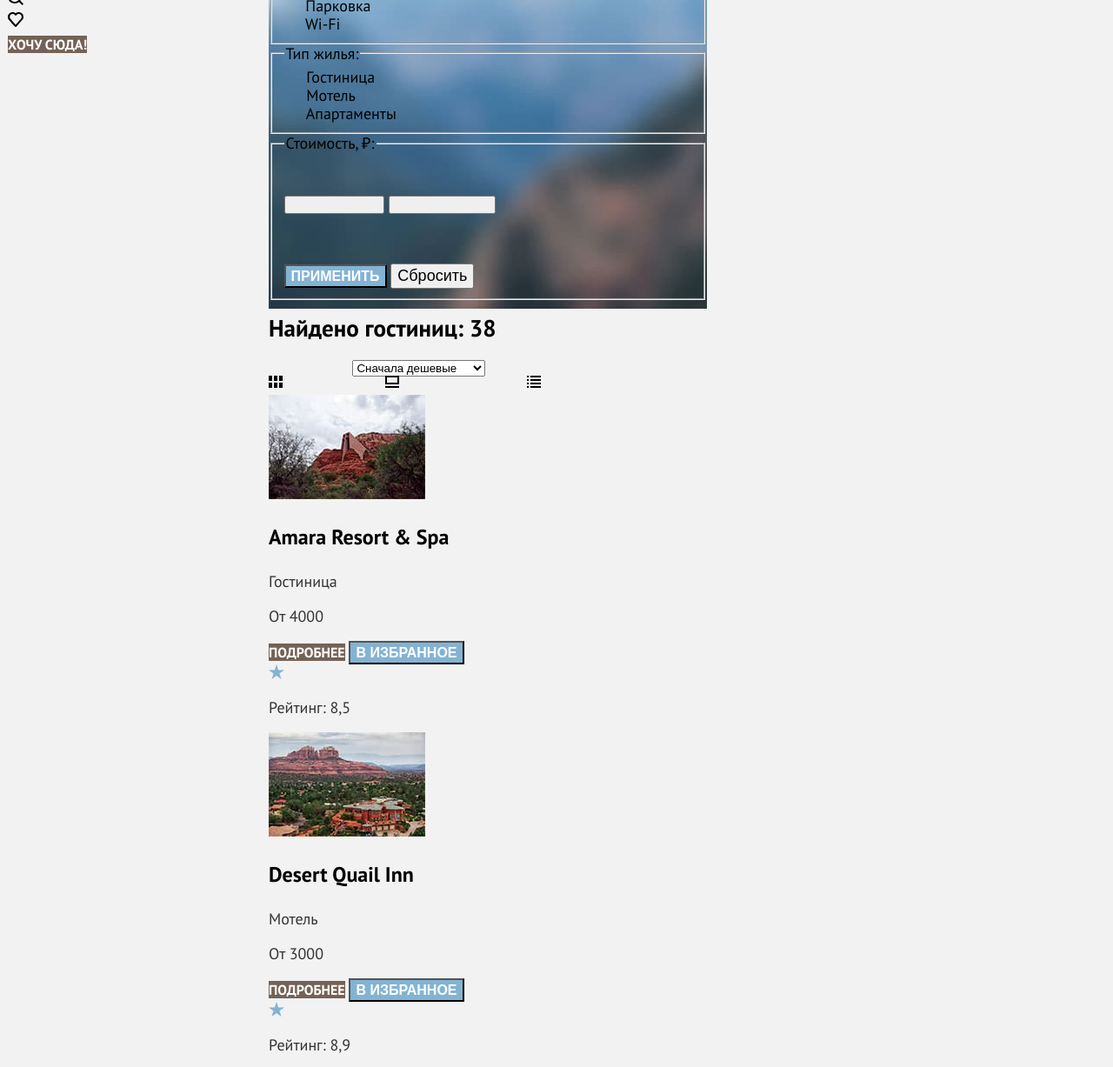
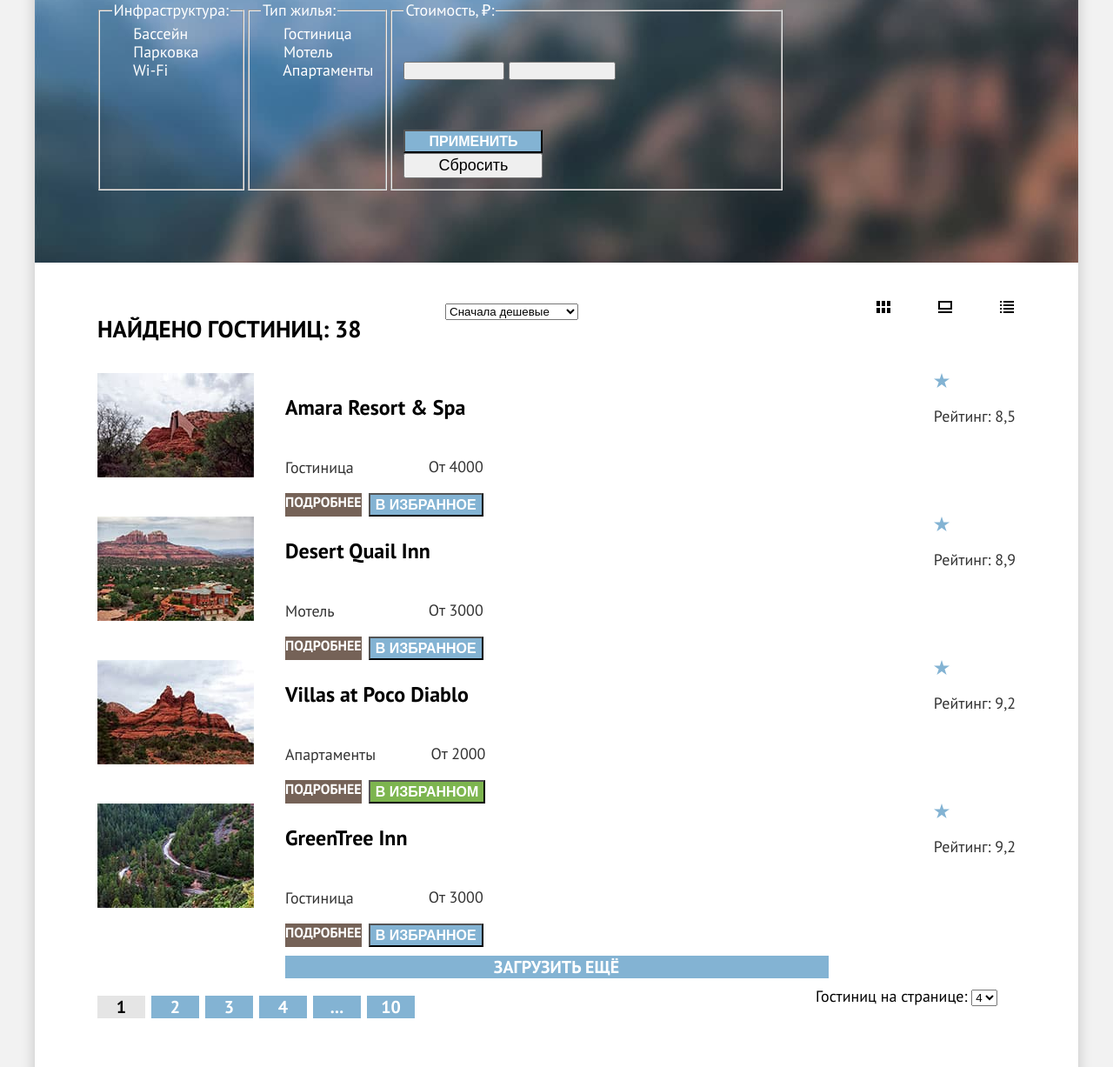
Before and after one commit to AlterRusse/1802943-sedona-32, a plain HTML site: page catalog.html in a window 1280 px wide. Shown: the part 164-1391 px from the top of the page at 87% size. Drawn offline with Linux system fonts and the light colour scheme; files whose address does not match are found by name.

Commit message:
Сетки страницы каталога

```diff
--- a/catalog.html
+++ b/catalog.html
@@ -2,12 +2,13 @@
 <html lang="ru">
   <head>
     <meta charset="utf-8">
-    <title>HTML Academy: Седона</title>
+    <title>HTML Academy: Седона-каталог</title>
     <link rel="stylesheet" href="css/style.css">
   </head>
   <body>
+    <div class="div-container">
       <header class="page-header">
-      <nav class="main-navigation">
+        <nav class="navigation">
           <ul class="navigation-list clear-list">
             <li class="navigation-item">
               <a href="index.html" class="navigation-link">Главная</a>
@@ -19,8 +20,8 @@
               <a class="navigation-link">Гостиницы</a>
             </li>
           </ul>
-        <a href="index.html">
-          <img src="img/sedona.svg" alt="Логотип Sedona">
+          <a href="index.html" class="sedona-logo">
+            <img src="img/sedona.svg" alt="Логотип Sedona" width="138" height="70">
           </a>
           <ul class="navigation-list navigation-user clear-list">
             <li class="navigation-item">
@@ -45,6 +46,7 @@
       </header>
 
       <main class="main-inner">
+        <div class="filters-container">
           <header class="inner-header">
             <h1 class="inner-header-title">Гостиницы Седоны</h1>
             <ul class="breadcrumbs clear-list">
@@ -56,12 +58,12 @@
                 </a>
               </li>
               <li class="breadcrumbs-item">
-            <a class="breadcrumbs-link">Гостиницы</a>
+                <a class="breadcrumbs-link" href="#">Гостиницы</a>
               </li>
             </ul>
           </header>
           <section class="catalog-filters">
-        <form action="https://echo.htmlacademy.ru" method="get">
+            <form action="https://echo.htmlacademy.ru" method="get" class="filter-form">
               <fieldset class="catalog-filter-group">
                 <legend class="catalog-filter-title">Инфраструктура:</legend>
                 <ul class="catalog-filter-list clear-list">
@@ -116,6 +118,7 @@
                 </ul>
               </fieldset>
 
+              <div class="div-price-filter">
                 <fieldset class="catalog-filter-group">
                   <legend class="catalog-filter-title">Стоимость, ₽:</legend>
                   <div>
@@ -140,7 +143,7 @@
                       <span class="visually-hidden">Полоса</span>
                     </div>
                   </p>
-
+                  <div class="div-price-buttons">
                     <button class="btn btn-catalog-filter" type="submit">
                       <span class="span-filter">Применить</span>
                     </button>
@@ -148,11 +151,16 @@
                     <button class="btn-catalog-reset" type="reset">
                       <span class="spanfilter-reset">Сбросить</span>
                     </button>
+                  </div>
                 </fieldset>
+              </div>
             </form>
-
-        <form action="https://echo.htmlacademy.ru" method="get">
+          </section>
+        </div>
+        <section class="gallery-block">
+          <div class="div-hotels-filter">
             <h2 class="sortint-title-h2">Найдено гостиниц: 38</h2>
+            <form action="https://echo.htmlacademy.ru" method="get" class="hotels-filter">
               <label class="visually-hidden" for="sorting">Сортировка</label>
               <select class="select-control" id="sorting" name="sorting">
                 <option value="popular">Сначала дешевые</option>
@@ -162,103 +170,142 @@
               <button class="visually-hidden" type="button"></button>
             </form>
 
-        <a href="#" class="btn-mini list-img">
+            <div class="modetype-container">
+              <a href="#" class="btn-mini listmode-img">
                 <span class="visually-hidden">Показать список</span>
               </a>
-        <a href="#" class="btn-mini slide-img">
+              <a href="#" class="btn-mini slidemode-img">
                 <span class="visually-hidden">Показать слайд-шоу</span>
               </a>
-        <a href="#" class="btn-mini card-img">
+              <a href="#" class="btn-mini cardmode-img">
                 <span class="visually-hidden">Показать карточки</span>
               </a>
+            </div>
+          </div>
 
           <ul class="hotel-list clear-list">
             <li class="hotel-card">
-            <a href="#">
-              <img src="img/hotel-amara.jpg" alt="Amara">
+              <a href="#" class="hotel-photo">
+                <img src="img/hotel-amara.jpg" alt="Amara" width="180px" height="120px">
               </a>
+              <div class="hotel-info-box">
                 <a href="#">
                   <h3 class="catalog-title-h3">Amara Resort & Spa</h3>
                 </a>
+                <div class="hotel-price-info">
                   <p class="hotel-type">Гостиница</p>
                   <p class="hotel-price">От 4000</p>
+                </div>
+                <div class="catalog-btn-box">
                   <a class="btn catalog-info-btn" href="#">Подробнее</a>
                   <button class="btn btn-select" type="button">В избранное</button>
+                </div>
+              </div>
+              <div class="rating-container">
                 <div class="rating-stars" data-stars="4">
                     <span class="visually-hidden">4 звезды</span>
                 </div>
                 <p class="social-rating-text">Рейтинг: 8,5</p>
+              </div>
             </li>
+
             <li class="hotel-card">
-            <a href="#">
-              <img src="img/hotel-desert.jpg" alt="Desert">
+              <a href="#" class="hotel-photo">
+                <img src="img/hotel-desert.jpg" alt="Desert" width="180px" height="120px">
               </a>
+              <div class="hotel-info-box">
                 <a href="#">
                   <h3 class="catalog-title-h3">Desert Quail Inn</h3>
                 </a>
+                <div class="hotel-price-info">
                   <p class="hotel-type">Мотель</p>
                   <p class="hotel-price">От 3000</p>
+                </div>
+                <div class="catalog-btn-box">
                   <a class="btn catalog-info-btn" href="#">Подробнее</a>
                   <button class="btn btn-select" type="button">В избранное</button>
+                </div>
+              </div>
+              <div class="rating-container">
                 <div class="rating-stars" data-stars="3">
                   <span class="visually-hidden">3 звезды</span>
                 </div>
                 <p class="social-rating-text">Рейтинг: 8,9</p>
+              </div>
             </li>
+
             <li class="hotel-card">
-            <a href="#">
-              <img src="img/hotel-villas.jpg" alt="Villas">
+              <a href="#" class="hotel-photo">
+                <img src="img/hotel-villas.jpg" alt="Villas" width="180px" height="120px">
               </a>
+              <div class="hotel-info-box">
                 <a href="#">
                   <h3 class="catalog-title-h3">Villas at Poco Diablo</h3>
                 </a>
+                <div class="hotel-price-info">
                   <p class="hotel-type">Апартаменты</p>
                   <p class="hotel-price">От 2000</p>
+                </div>
+                <div class="catalog-btn-box">
                   <a class="btn catalog-info-btn" href="#">Подробнее</a>
                   <button class="btn btn-select btn-chosen" type="button">В избранном</button>
+                </div>
+              </div>
+              <div class="rating-container">
                 <div class="rating-stars" data-stars="2">
                   <span class="visually-hidden">2 звезды</span>
                 </div>
                 <p class="social-rating-text">Рейтинг: 9,2</p>
+              </div>
             </li>
+
             <li class="hotel-card">
-            <a href="#">
-              <img src="img/hotel-greentree.jpg" alt="GreenTree">
+              <a href="#" class="hotel-photo">
+                <img src="img/hotel-greentree.jpg" alt="GreenTree" width="180px" height="120px">
               </a>
+              <div class="hotel-info-box">
                 <a href="#">
                   <h3 class="catalog-title-h3">GreenTree Inn</h3>
                 </a>
+                <div class="hotel-price-info">
                   <p class="hotel-type">Гостиница</p>
                   <p class="hotel-price">От 3000</p>
+                </div>
+                <div class="catalog-btn-box">
                   <a class="btn catalog-info-btn" href="#">Подробнее</a>
                   <button class="btn btn-select" type="button">В избранное</button>
+                </div>
+              </div>
+              <div class="rating-container">
                 <div class="rating-stars" data-stars="2">
                   <span class="visually-hidden">2 звезды</span>
                 </div>
                 <p class="social-rating-text">Рейтинг: 9,2</p>
+              </div>
             </li>
           </ul>
 
           <a class="btn btn-load-more" href="#">Загрузить ещё</a>
 
+          <div class="pagination-container">
             <ul class="pagination-list clear-list">
               <li class="pagination-item">
-            <a class="pagination-link btn-pagination-link btn-pagination-current">1</a>
+                <a class="btn-pagination btn-pagination-current">1</a>
               </li>
               <li class="pagination-item">
-            <a class="btn btn-pagination-link" href="#">2</a>
+                <a class="btn-pagination" href="#">2</a>
               </li>
               <li class="pagination-item">
-            <a class="btn btn-pagination-link" href="#">3</a>
+                <a class="btn-pagination" href="#">3</a>
               </li>
               <li class="pagination-item">
-            <a class="btn btn-pagination-link" href="#">4</a>
+                <a class="btn-pagination" href="#">4</a>
               </li>
               <li class="pagination-item">
-            <a class="btn btn-pagination-link" href="#">...</a>
+                <a class="btn-pagination" href="#">...</a>
               </li>
               <li class="pagination-item">
-            <a class="btn btn-pagination-link" href="#">10</a>
+                <a class="btn-pagination" href="#">10</a>
               </li>
             </ul>
 
@@ -270,6 +317,7 @@
               </select>
               <button class="visually-hidden" type="button"></button>
             </form>
+          </div>
         </section>
 
         <section class="subscription-block catalog-subscription">
@@ -314,11 +362,12 @@
         <address class="footer-tel">
           <a href="tel:+7 (812) 812-12-12" class="tel-link">+7 (812) 812-12-12</a>
         </address>
-      <p class="footer-academy">
+        <p class="academy-logo">
           <a href="https://htmlacademy.ru">
-          <img src="img/academy-logo.svg" alt="HTML Academy" width="115" height="33">
+            <img src="img/academy-logo.svg" alt="HTML Academy" width="115px" height="33px">
           </a>
         </p>
       </footer>
+    </div>
   </body>
 </html>
--- a/css/style.css
+++ b/css/style.css
@@ -66,7 +66,7 @@ a {
     width: 309px;
 }
 
-.header-logo {
+.sedona-logo {
     display: block;
     margin: 0 auto;
 }
@@ -222,13 +222,12 @@ a {
 }
 
 .btn-load-more {
+    display: block;
     background-color: #83B3D3;
     font-size: 20px;
     line-height: 26px;
-    display: flex;
-    align-items: center;
-    text-align: center;
-    text-transform: uppercase;
+    width: 625px;
+    margin: 10px auto;
 }
 
 .btn-select {
@@ -239,13 +238,22 @@ a {
     background-color: #7DB54F;
 }
 
-.btn-pagination-link {
+.btn-pagination {
+    text-align: center;
+    display: block;
+    /*временный margin-top, чтобы боксы не сливались*/
+    margin-top: 10px;
+    margin-right: 7px;
+    color: #ffffff;
     background-color: #83B3D3;
-    font-weight: 700;
     font-size: 20px;
     line-height: 26px;
+    font-weight: 700;
+    width: 55px;
 }
 
+/*тут переназначил color, который от body идет, чтобы
+обертки для кнопок не плодить*/
 .btn-pagination-current {
     color: #000000;
     background-color: #E5E5E5;
@@ -280,10 +288,76 @@ a {
     color: #333333;
 }
 
+/*catalog set*/
 /*catalog gallery set*/
 
-.hotel-card {
-    color: #333333;
+.filters-container {
+    background-image: url(../img/mountain-blur.jpg);
+    background-repeat: no-repeat;
+    color: #ffffff;
+    padding: 35px 72px 83px 71px;
+}
+
+.gallery-block {
+    margin: 44px 72px 89px 72px;
+}
+
+.inner-header-title {
+    margin: 0;
+    padding-bottom: 10px;
+}
+
+.breadcrumbs {
+    display: flex;
+}
+
+.breadcrumbs-link {
+    color: #ffffff;
+}
+
+.filter-form {
+    display: flex;
+}
+
+.div-price-buttons {
+    display: flex;
+    flex-direction: column;
+    width: 160px;
+}
+
+.div-hotels-filter {
+    display: flex;
+}
+
+.sortint-title-h2 {
+    text-transform: uppercase;
+    height: 39px;
+}
+
+.modetype-container {
+    display: flex;
+    width: 160px;
+    margin-left: auto;
+}
+
+.listmode-img {
+    background-image: url(../img/list-mode.svg);
+    background-repeat: no-repeat;
+}
+
+.slidemode-img {
+    background-image: url(../img/slide-mode.svg);
+    background-repeat: no-repeat;
+}
+
+.cardmode-img {
+    background-image: url(../img/card-mode.svg);
+    background-repeat: no-repeat;
+}
+
+.hotel-list {
+    display: flex;
+    flex-direction: column;
 }
 
 .catalog-title-h3 {
@@ -303,36 +377,57 @@ a {
     color: #333333;
 }
 
-/* catalog gallery images*/
-
 .house-catalog {
     background-image: url(../img/house-mini.svg);
     background-repeat: no-repeat;
 }
 
-.catalog-filters {
-    background-image: url(../img/mountain-blur.jpg);
-    background-repeat: no-repeat;
+.hotel-card {
+    display: flex;
+    color: #333333;
 }
 
-.list-img {
-    background-image: url(../img/list-mode.svg);
-    background-repeat: no-repeat;
+.hotel-photo {
+    margin-right: 36px;
 }
 
-.slide-img {
-    background-image: url(../img/slide-mode.svg);
-    background-repeat: no-repeat;
+.hotel-info-box {
+    display: flex;
+    flex-direction: column;
 }
 
-.card-img {
-    background-image: url(../img/card-mode.svg);
-    background-repeat: no-repeat;
+.hotel-price-info {
+    display: flex;
+    justify-content: space-between;
+}
+
+.catalog-btn-box {
+    display: flex;
+    justify-content: space-between;
+}
+
+.catalog-info-btn {
+    margin-right: 8px;
+}
+
+.rating-container {
+    display: flex;
+    flex-direction: column;
+    margin-left: auto;
 }
 
 .rating-stars {
     background-image: url(../img/rating-star.svg);
     background-repeat: no-repeat;
+}
+
+.pagination-container {
+    display: flex;
+    justify-content: space-between;
+}
+
+.pagination-list {
+    display: flex;
 }
 
 /*general footer set & images*/
@@ -342,8 +437,6 @@ a {
     margin-top: auto;
     justify-content: space-between;
 }
-
-/*ширина блока увеличена (исх 89)*/
 
 .footer-list {
     display: flex;
```
Also changed, not shown: index.html (+6 -6 lines). Lines whose indentation alone changed are shown as unchanged.
